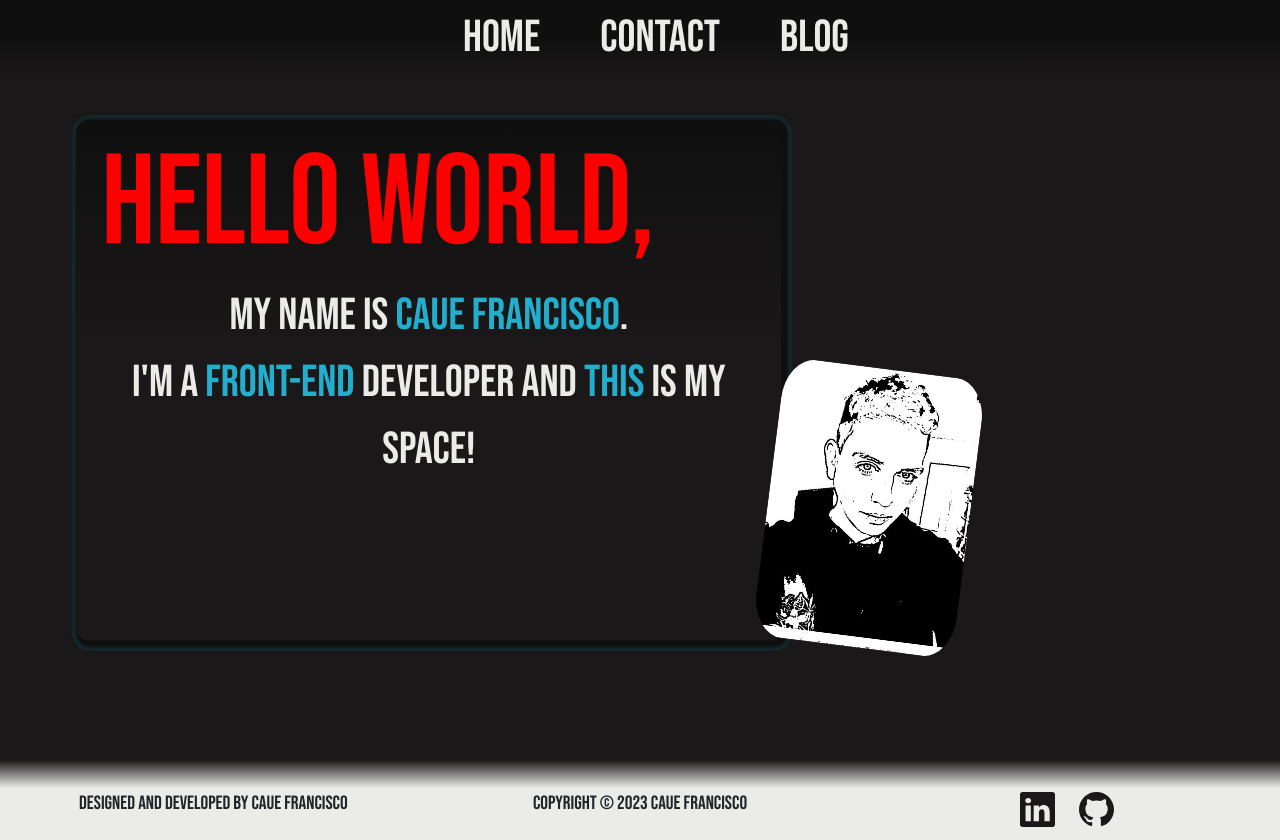
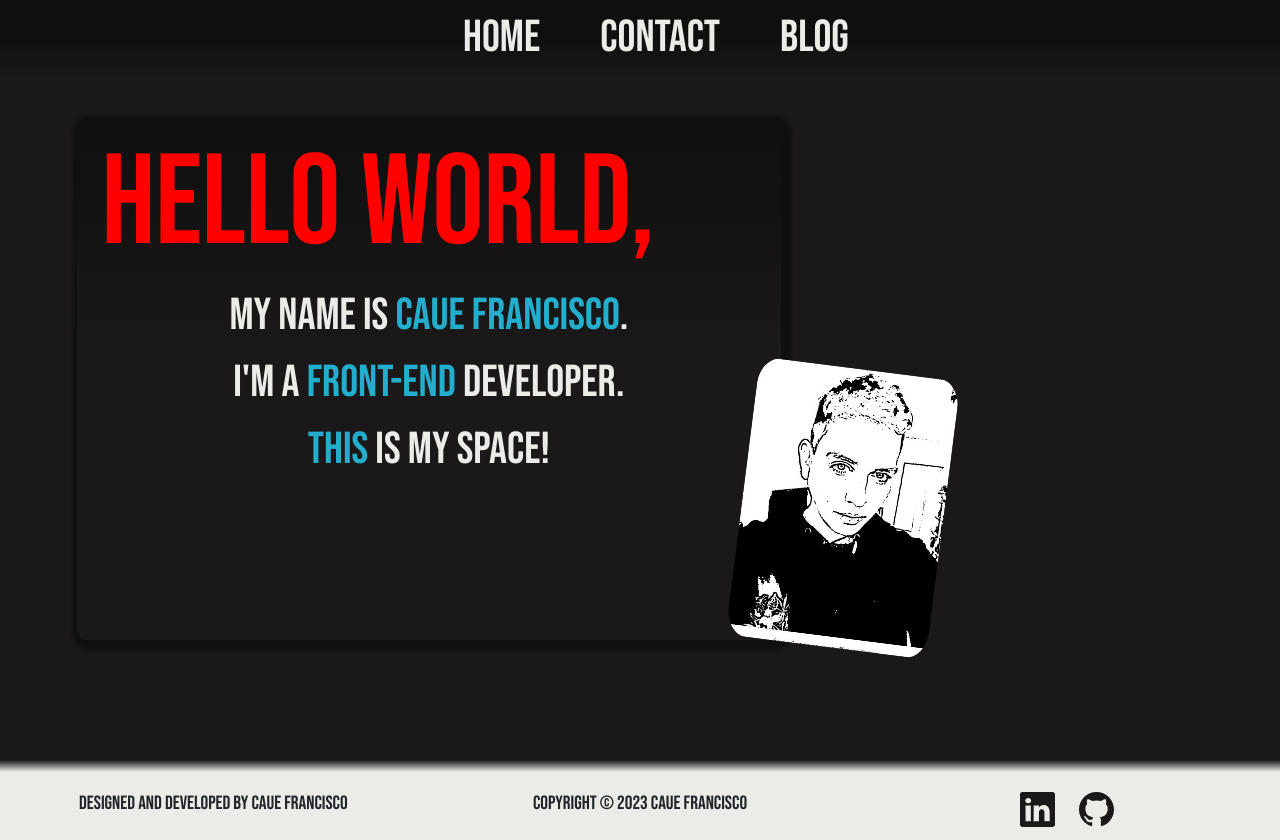
Before and after one commit to cauefrancisco/my-portfolio, a React (Create React App) app: page / in a window 1280 px wide. Built offline with nearby package versions, Linux system fonts and the light colour scheme; a web font is replaced by a local one.

Commit message:
update HOME and some CSS

```diff
--- a/src/App.css
+++ b/src/App.css
@@ -50,7 +50,7 @@ body{
   padding-bottom: 1vh !important ;
   height: 10vh;
   /* background-color: var(--bg-nav); */
-  background: linear-gradient(var(--black-light), var(--white-heavy) 35%);
+  background: linear-gradient(var(--black-light), var(--white-heavy) 15%);
   box-shadow: 5px 0 0 0 var(--bg-nav), 0 3px var(--black-medium);
 }
 
--- a/src/components/Header/Nav.css
+++ b/src/components/Header/Nav.css
@@ -101,7 +101,8 @@
     height: calc(100vh - 60px);
     transition: all 0.3s ease-in;
     overflow: hidden;
-    z-index: 1;
+    z-index: 10000000;
+    background: linear-gradient(var(--black-light), var(--black-medium));
   }
 
   .nav-elements.active {
--- a/src/pages/Home/Home.css
+++ b/src/pages/Home/Home.css
@@ -11,7 +11,7 @@
   top: 15vh;
   left: 6vw;
   background: linear-gradient(var(--black-medium), var(--black-light) 45%);
-  box-shadow: 3px 3px 4px 5px var(--black-medium), 3px 3px 4px 5px var(--black-medium), 3px 3px 4px 5px var(--blue-heavy);
+  box-shadow: 3px 3px 4px 5px var(--black-medium), 3px 3px 4px 5px var(--black-medium);
   border-radius: 10px;
 }
 
@@ -35,8 +35,8 @@
 .profile-pic{
   position: absolute;
   top: 46vh;
-  left: 60vw;
-  border-radius: 15%;
+  left: 58vw;
+  border-radius: 10%;
   height: 35vh;
   width: auto;
   background-attachment: fixed;
--- a/src/pages/Home/Home.jsx
+++ b/src/pages/Home/Home.jsx
@@ -11,7 +11,7 @@ export default function Home() {
           <div className="text-board">
             <h3 className='board-title'>Hello World,</h3>
             <p className='board-text'>My name is <span>Caue Francisco</span>. <br />
-             I'm a <span>front-end</span> developer and <span>this</span> is my space!
+             I'm a <span>front-end</span> developer. <br /> <span>This</span> is my space!
             </p>
           </div>
         </div>
```
